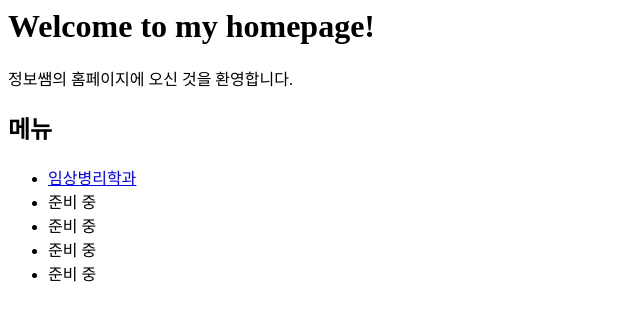
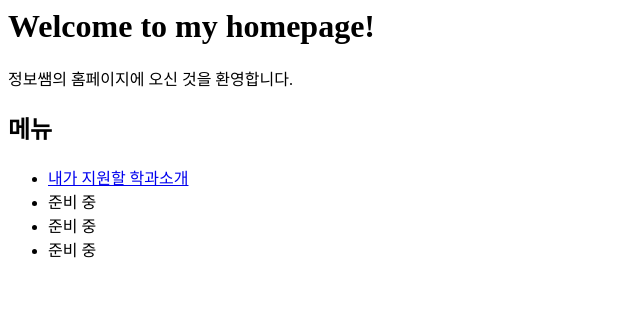
Before and after one commit to taean34/taean34.github.io, a plain HTML site: page index.html in a window 1280 px wide. Shown: the whole page, without its empty margins (0-640 px from the left). Drawn offline with Linux system fonts and the light colour scheme.

Commit message:
Update index.html

```diff
--- a/index.html
+++ b/index.html
@@ -1,10 +1,11 @@
 <h1>Welcome to my homepage!</h1>
 <p>정보쌤의 홈페이지에 오신 것을 환영합니다.</p>
+<nav>
   <h2>메뉴</h2>
   <ul>
-  <li><a href="departure.html">임상병리학과</a></li>
-  <li>준비 중</li>
+    <li><a href="departure.html">내가 지원할 학과소개</a></li>
     <li>준비 중</li>
     <li>준비 중</li>
     <li>준비 중</li>
   </ul>
+</nav>
```
Lines whose indentation alone changed are shown as unchanged.
